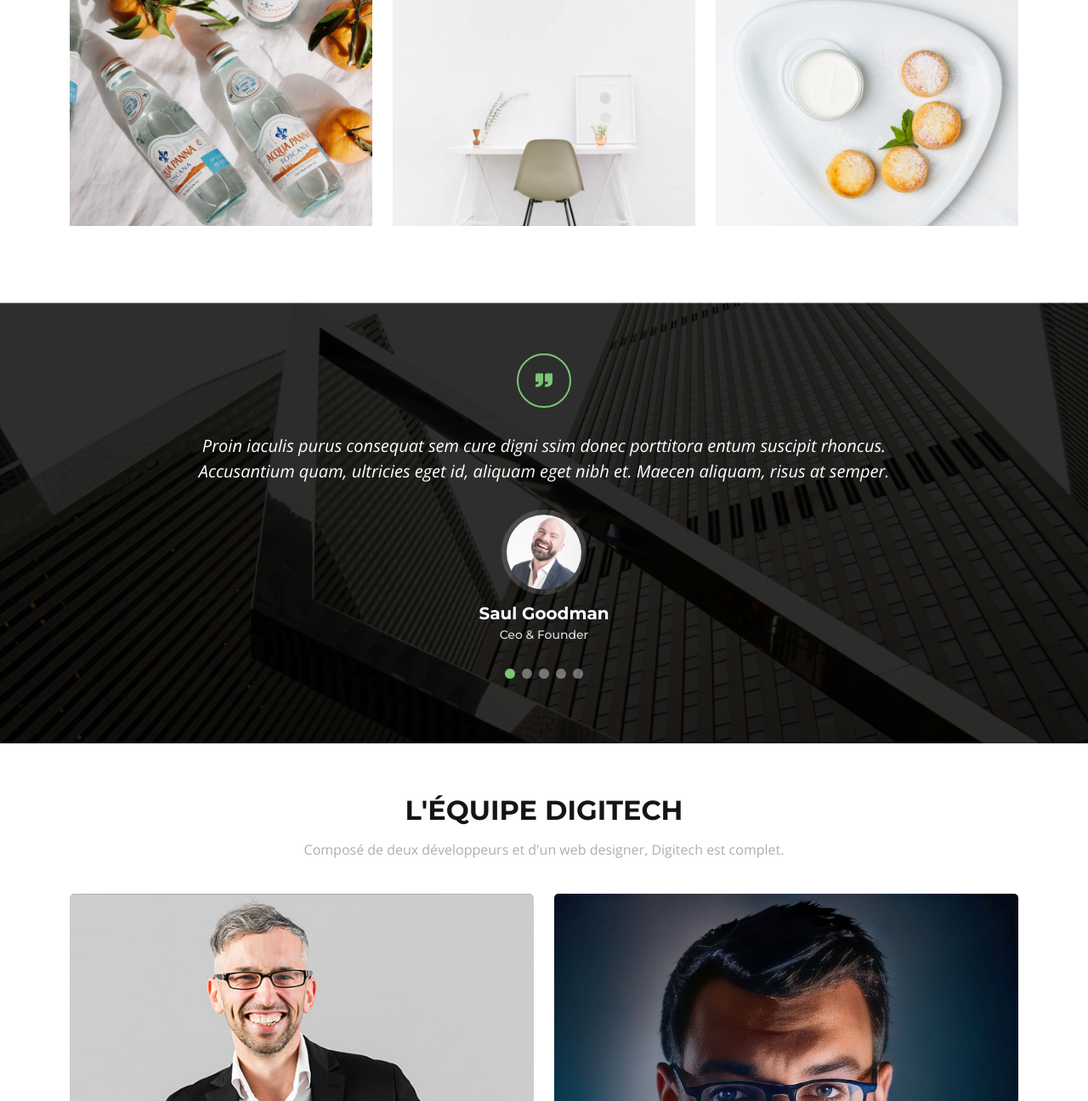
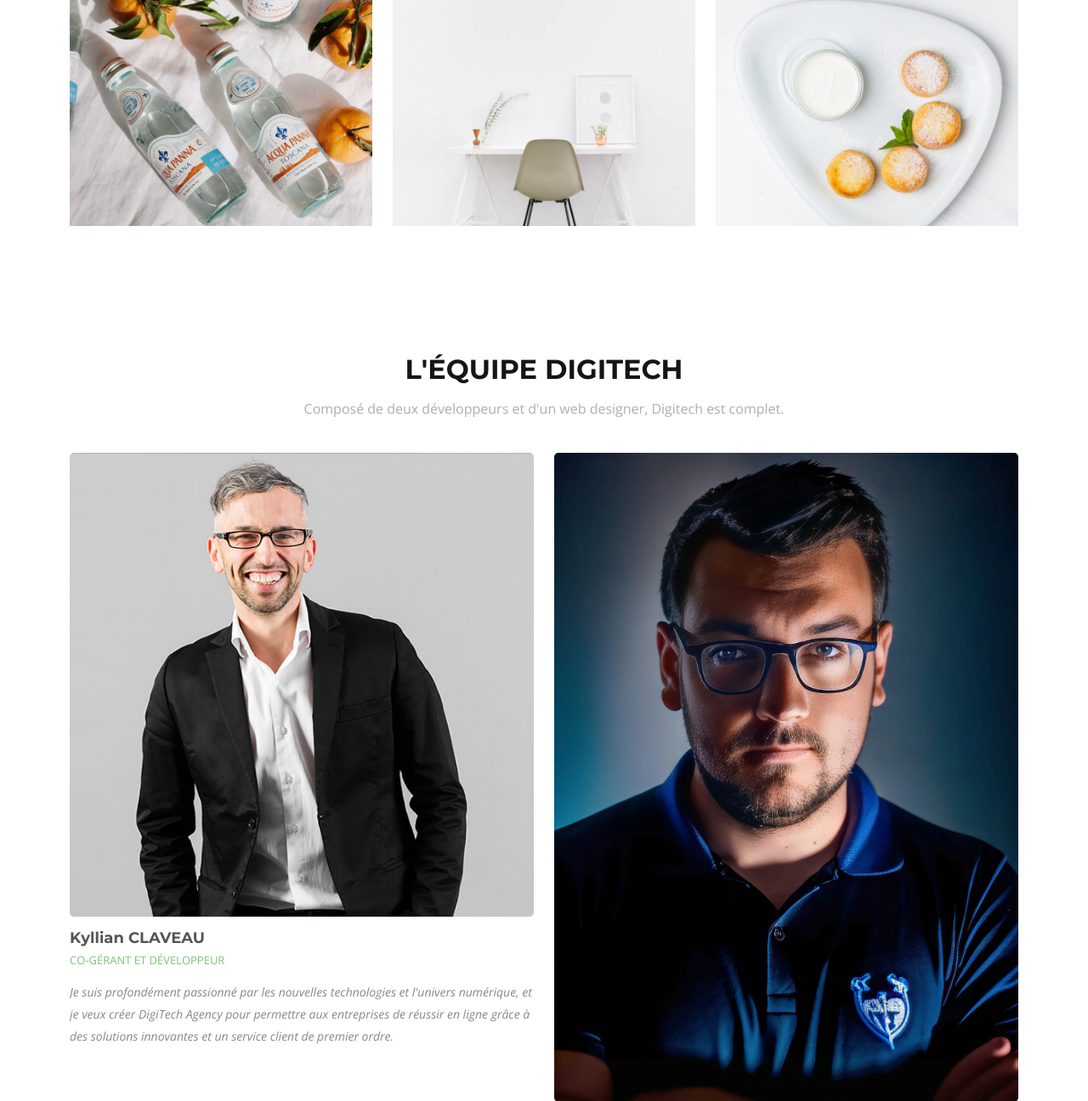
Before and after one commit to kyllian-claveau/digitech-agency, a Symfony app: template templates/index.html.twig in a window 1280 px wide. Shown: the part 4466-5762 px from the top of the page at 85% size. Run offline with Twig, Linux system fonts and the light colour scheme; the template is opened without the code that fills it, so the values that code supplies are empty; some libraries are stand-ins or nearby versions.

Commit message:
little changes

```diff
--- a/templates/index.html.twig
+++ b/templates/index.html.twig
@@ -448,92 +448,90 @@
             </div>
         </section><!-- End Portfolio Section -->
 
-        <!-- ======= Testimonials Section ======= -->
-        <section id="testimonials" class="testimonials">
-            <div class="container" data-aos="zoom-in">
-                <div class="quote-icon">
-                    <i class="bx bxs-quote-right"></i>
-                </div>
+{#        <!-- ======= Testimonials Section ======= -->#}
+{#        <section id="testimonials" class="testimonials"><ym</ym>#}
+{#            <div class="container" data-aos="zoom-in">#}
+{#                <div class="quote-icon">#}
+{#                    <i class="bx bxs-quote-right"></i>#}
+{#                </div>#}
 
-                <div class="testimonials-slider swiper" data-aos="fade-up" data-aos-delay="100">
-                    <div class="swiper-wrapper">
+{#                <div class="testimonials-slider swiper" data-aos="fade-up" data-aos-delay="100">#}
+{#                    <div class="swiper-wrapper">#}
 
-                        <div class="swiper-slide">
-                            <div class="testimonial-item">
-                                <p>
-                                    Proin iaculis purus consequat sem cure digni ssim donec porttitora entum suscipit
-                                    rhoncus. Accusantium quam, ultricies eget id, aliquam eget nibh et. Maecen aliquam,
-                                    risus at semper.
-                                </p>
-                                <img src="{{ asset("assets/img/testimonials/testimonials-1.jpg") }}"
-                                     class="testimonial-img" alt="">
-                                <h3>Saul Goodman</h3>
-                                <h4>Ceo &amp; Founder</h4>
-                            </div>
-                        </div><!-- End testimonial item -->
+{#                        <div class="swiper-slide">#}
+{#                            <div class="testimonial-item">#}
+{#                                <p>#}
+{#                                    Avis du client 1#}
+{#                                </p>#}
+{#                                <img src="{{ asset("assets/img/testimonials/testimonials-1.jpg") }}"#}
+{#                                     class="testimonial-img" alt="">#}
+{#                                <h3>Client 1</h3>#}
+{#                                <h4>Entreprise du Client 1</h4>#}
+{#                            </div>#}
+{#                        </div><!-- End testimonial item -->#}
 
-                        <div class="swiper-slide">
-                            <div class="testimonial-item">
-                                <p>
-                                    Export tempor illum tamen malis malis eram quae irure esse labore quem cillum quid
-                                    cillum eram malis quorum velit fore eram velit sunt aliqua noster fugiat irure amet
-                                    legam anim culpa.
-                                </p>
-                                <img src="{{ asset("assets/img/testimonials/testimonials-2.jpg") }}"
-                                     class="testimonial-img" alt="">
-                                <h3>Sara Wilsson</h3>
-                                <h4>Designer</h4>
-                            </div>
-                        </div><!-- End testimonial item -->
+{#                        <div class="swiper-slide">#}
+{#                            <div class="testimonial-item">#}
+{#                                <p>#}
+{#                                    Export tempor illum tamen malis malis eram quae irure esse labore quem cillum quid#}
+{#                                    cillum eram malis quorum velit fore eram velit sunt aliqua noster fugiat irure amet#}
+{#                                    legam anim culpa.#}
+{#                                </p>#}
+{#                                <img src="{{ asset("assets/img/testimonials/testimonials-2.jpg") }}"#}
+{#                                     class="testimonial-img" alt="">#}
+{#                                <h3>Sara Wilsson</h3>#}
+{#                                <h4>Designer</h4>#}
+{#                            </div>#}
+{#                        </div><!-- End testimonial item -->#}
 
-                        <div class="swiper-slide">
-                            <div class="testimonial-item">
-                                <p>
-                                    Enim nisi quem export duis labore cillum quae magna enim sint quorum nulla quem
-                                    veniam duis minim tempor labore quem eram duis noster aute amet eram fore quis sint
-                                    minim.
-                                </p>
-                                <img src="{{ asset("assets/img/testimonials/testimonials-3.jpg") }}"
-                                     class="testimonial-img" alt="">
-                                <h3>Jena Karlis</h3>
-                                <h4>Store Owner</h4>
-                            </div>
-                        </div><!-- End testimonial item -->
+{#                        <div class="swiper-slide">#}
+{#                            <div class="testimonial-item">#}
+{#                                <p>#}
+{#                                    Enim nisi quem export duis labore cillum quae magna enim sint quorum nulla quem#}
+{#                                    veniam duis minim tempor labore quem eram duis noster aute amet eram fore quis sint#}
+{#                                    minim.#}
+{#                                </p>#}
+{#                                <img src="{{ asset("assets/img/testimonials/testimonials-3.jpg") }}"#}
+{#                                     class="testimonial-img" alt="">#}
+{#                                <h3>Jena Karlis</h3>#}
+{#                                <h4>Store Owner</h4>#}
+{#                            </div>#}
+{#                        </div><!-- End testimonial item -->#}
 
-                        <div class="swiper-slide">
-                            <div class="testimonial-item">
-                                <p>
-                                    Fugiat enim eram quae cillum dolore dolor amet nulla culpa multos export minim
-                                    fugiat minim velit minim dolor enim duis veniam ipsum anim magna sunt elit fore quem
-                                    dolore labore illum veniam.
-                                </p>
-                                <img src="{{ asset("assets/img/testimonials/testimonials-4.jpg") }}"
-                                     class="testimonial-img" alt="">
-                                <h3>Matt Brandon</h3>
-                                <h4>Freelancer</h4>
-                            </div>
-                        </div><!-- End testimonial item -->
+{#                        <div class="swiper-slide">#}
+{#                            <div class="testimonial-item">#}
+{#                                <p>#}
+{#                                    Fugiat enim eram quae cillum dolore dolor amet nulla culpa multos export minim#}
+{#                                    fugiat minim velit minim dolor enim duis veniam ipsum anim magna sunt elit fore quem#}
+{#                                    dolore labore illum veniam.#}
+{#                                </p>#}
+{#                                <img src="{{ asset("assets/img/testimonials/testimonials-4.jpg") }}"#}
+{#                                     class="testimonial-img" alt="">#}
+{#                                <h3>Matt Brandon</h3>#}
+{#                                <h4>Freelancer</h4>#}
+{#                            </div>#}
+{#                        </div><!-- End testimonial item -->#}
 
-                        <div class="swiper-slide">
-                            <div class="testimonial-item">
-                                <p>
-                                    Quis quorum aliqua sint quem legam fore sunt eram irure aliqua veniam tempor noster
-                                    veniam enim culpa labore duis sunt culpa nulla illum cillum fugiat legam esse veniam
-                                    culpa fore nisi cillum quid.
-                                </p>
-                                <img src="{{ asset("assets/img/testimonials/testimonials-5.jpg") }}"
-                                     class="testimonial-img" alt="">
-                                <h3>John Larson</h3>
-                                <h4>Entrepreneur</h4>
-                            </div>
-                        </div><!-- End testimonial item -->
+{#                        <div class="swiper-slide">#}
+{#                            <div class="testimonial-item">#}
+{#                                <p>#}
+{#                                    Quis quorum aliqua sint quem legam fore sunt eram irure aliqua veniam tempor noster#}
+{#                                    veniam enim culpa labore duis sunt culpa nulla illum cillum fugiat legam esse veniam#}
+{#                                    culpa fore nisi cillum quid.#}
+{#                                </p>#}
+{#                                <img src="{{ asset("assets/img/testimonials/testimonials-5.jpg") }}"#}
+{#                                     class="testimonial-img" alt="">#}
+{#                                <h3>John Larson</h3>#}
+{#                                <h4>Entrepreneur</h4>#}
+{#                            </div>#}
+{#                        </div><!-- End testimonial item -->#}
 
-                    </div>
-                    <div class="swiper-pagination"></div>
-                </div>
+{#                    </div>#}
+{#                    <div class="swiper-pagination"></div>#}
+{#                </div>#}
 
-            </div>
-        </section><!-- End Testimonials Section -->
+{#            </div>#}
+{#        </section><!-- End Testimonials Section -->#}
 
 {#        <!-- ======= Clients Section ======= -->#}
 {#        <section id="clients" class="clients">#}
```
